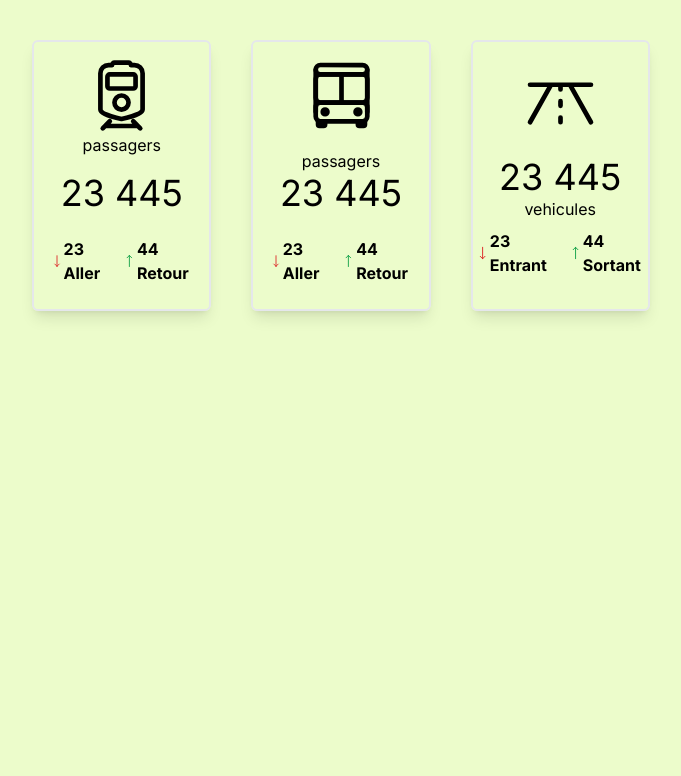
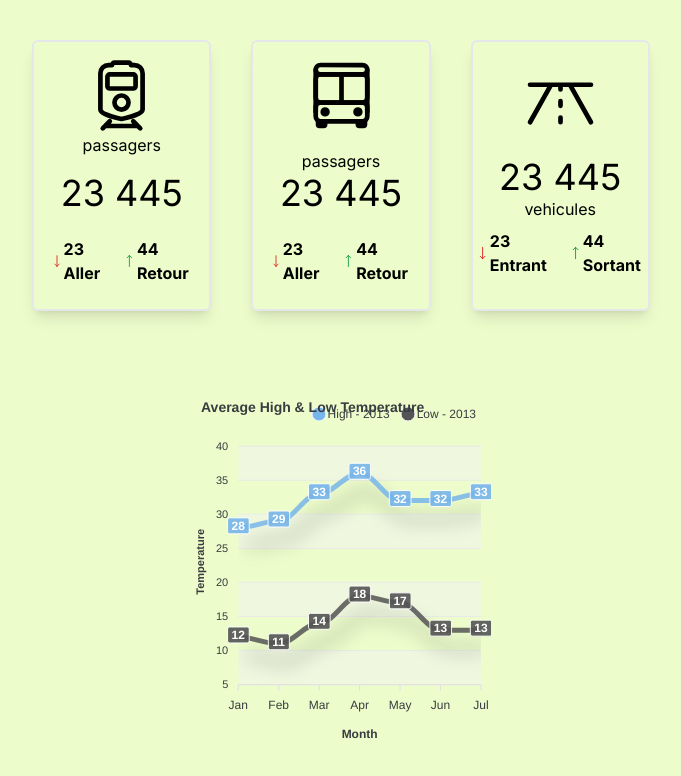
Before and after one commit to alphacpc/TRAFIC-SN-DK, a Next.js app in the folder ui/: page / in a window 1280 px wide. Shown: the top 776 px of the page, without its empty margins (299-980 px from the left). Built offline with nearby package versions, Linux system fonts and the light colour scheme.

Commit message:
bug to show chart line

```diff
--- a/ui/src/app/page.tsx
+++ b/ui/src/app/page.tsx
@@ -2,6 +2,83 @@ import Image from 'next/image'
 import { IoTrainOutline, IoBusOutline } from "react-icons/io5";
 import { PiRoadHorizon } from "react-icons/pi";
 import { HiOutlineArrowLongDown, HiOutlineArrowLongUp } from "react-icons/hi2";
+import Chart from 'react-apexcharts';
+import { ApexOptions } from 'apexcharts';
+
+const LINE_WITH_LABELS = {
+  series: [
+    {
+      name: "High - 2013",
+      data: [28, 29, 33, 36, 32, 32, 33]
+    },
+    {
+      name: "Low - 2013",
+      data: [12, 11, 14, 18, 17, 13, 13]
+    }
+  ],
+  options: {
+    chart: {
+      height: 350,
+      type: 'line',
+      dropShadow: {
+        enabled: true,
+        color: '#000',
+        top: 18,
+        left: 7,
+        blur: 10,
+        opacity: 0.2
+      },
+      zoom: {
+        enabled: false
+      },
+      toolbar: {
+        show: false
+      }
+    },
+    colors: ['#77B6EA', '#545454'],
+    dataLabels: {
+      enabled: true,
+    },
+    stroke: {
+      curve: 'smooth'
+    },
+    title: {
+      text: 'Average High & Low Temperature',
+      align: 'left'
+    },
+    grid: {
+      borderColor: '#e7e7e7',
+      row: {
+        colors: ['#f3f3f3', 'transparent'],
+        opacity: 0.5
+      },
+    },
+    markers: {
+      size: 1
+    },
+    xaxis: {
+      categories: ['Jan', 'Feb', 'Mar', 'Apr', 'May', 'Jun', 'Jul'],
+      title: {
+        text: 'Month'
+      }
+    },
+    yaxis: {
+      title: {
+        text: 'Temperature'
+      },
+      min: 5,
+      max: 40
+    },
+    legend: {
+      position: 'top',
+      horizontalAlign: 'right',
+      floating: true,
+      offsetY: -25,
+      offsetX: -5
+    }
+  } as ApexOptions,
+};
+
 
 export default function Home() {
   return (
@@ -78,6 +155,13 @@ export default function Home() {
       </div>
 
 
+      <Chart
+        options={LINE_WITH_LABELS.options}
+        series={LINE_WITH_LABELS.series}
+        type="line"
+        height={350}
+      />
+
     </main>
   )
 }
```
